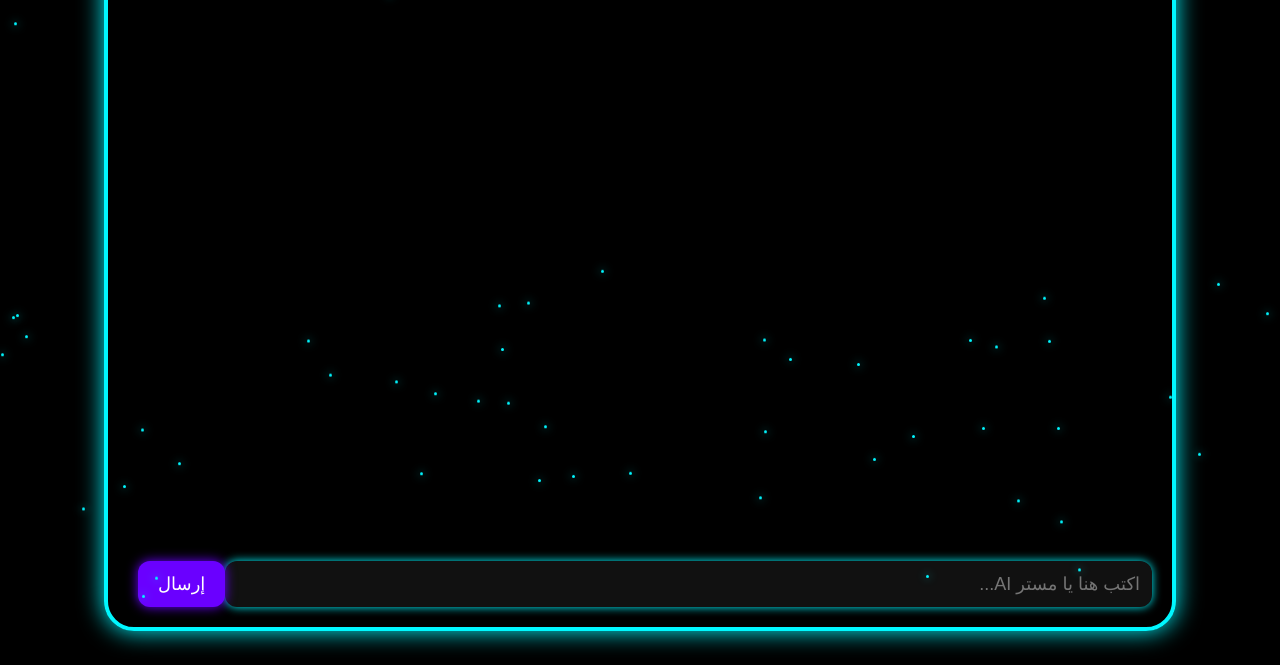
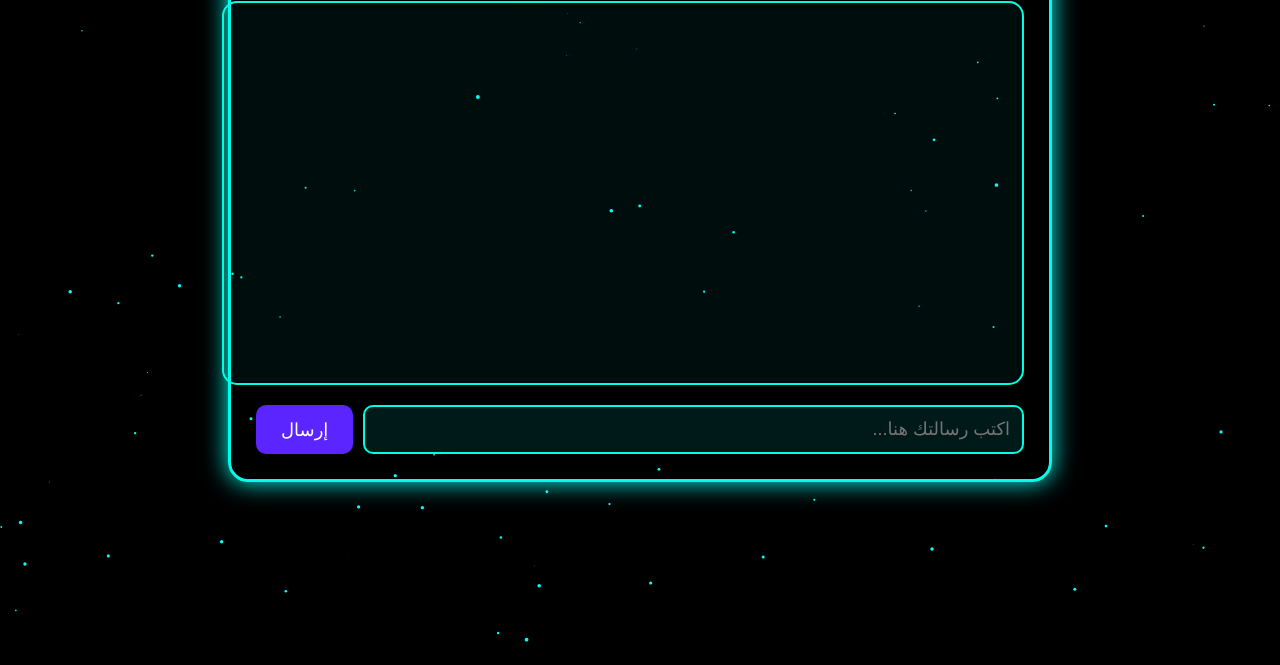
Before and after one commit to ijrambux/misterai-gpt, a plain HTML site: page index.html in a window 1280 px wide. Shown: the part 156-821 px from the top of the page. After the commit the page ends 800 px from the top, so only its background shows below. Drawn offline with Linux system fonts and the light colour scheme.

Commit message:
Update index.html

```diff
--- a/index.html
+++ b/index.html
@@ -1,170 +1,179 @@
 <!DOCTYPE html>
-<html lang="ar">
+<html lang="ar" dir="rtl">
 <head>
-    <meta charset="UTF-8">
+  <meta charset="UTF-8" />
+  <meta name="viewport" content="width=device-width, initial-scale=1.0" />
   <title>MisterAI GPT 🤖</title>
 
   <style>
     body {
       margin: 0;
-            height: 100vh;
+      padding: 0;
+      background: #000;
+      font-family: "Cairo", sans-serif;
+      color: #fff;
       overflow: hidden;
-            background: #000;
-            font-family: Arial, sans-serif;
-            direction: rtl;
-            color: white;
     }
 
-        /* نجوم تتساقط */
-        .star {
+    /* خلفية نجوم */
+    canvas {
       position: fixed;
-            width: 3px;
-            height: 3px;
-            background: #00f7ff;
-            box-shadow: 0 0 10px #00f7ff;
-            border-radius: 50%;
-            animation: fall linear infinite;
+      top: 0;
+      left: 0;
+      width: 100%;
+      height: 100%;
+      z-index: -1;
     }
 
-        @keyframes fall {
-            from {transform: translateY(-10vh);}
-            to {transform: translateY(110vh);}
+    .container {
+      width: 60%;
+      margin: 50px auto;
+      padding: 25px;
+      border: 3px solid #00ffea;
+      border-radius: 20px;
+      box-shadow: 0 0 25px #00fff2;
+      text-align: center;
     }
 
-        /* الإطار */
-        .frame {
-            width: 80%;
-            height: 80%;
-            margin: auto;
-            margin-top: 5vh;
-            border: 4px solid #00f7ff;
-            border-radius: 30px;
-            box-shadow: 0 0 25px #00f7ff;
-            padding: 20px;
-            display: flex;
-            flex-direction: column;
+    #title {
+      font-size: 35px;
+      margin-bottom: 15px;
+      text-shadow: 0 0 15px #00fff7;
     }
 
-        #messages {
+    #chatBox {
+      width: 100%;
+      height: 350px;
+      background: rgba(0, 255, 255, 0.05);
+      border: 2px solid #00ffe1;
+      border-radius: 15px;
+      padding: 15px;
+      overflow-y: auto;
+      text-align: right;
+    }
+
+    .msg {
+      padding: 10px;
+      margin: 10px 0;
+      border-radius: 10px;
+    }
+
+    .you {
+      background: #0066ff33;
+    }
+
+    .ai {
+      background: #00ffaa22;
+    }
+
+    #inputArea {
+      margin-top: 20px;
+      display: flex;
+      gap: 10px;
+    }
+
+    #userMsg {
       flex: 1;
-            overflow-y: auto;
-            padding: 10px;
+      padding: 12px;
+      border-radius: 10px;
+      border: 2px solid #00ffe1;
+      background: #001a1a;
+      color: #fff;
       font-size: 18px;
     }
 
-        /* الرسائل */
-        .ai {
-            background: rgba(0,255,255,0.12);
-            padding: 10px;
-            border-radius: 12px;
-            margin: 5px 0;
+    button {
+      padding: 12px 25px;
+      border: none;
+      border-radius: 10px;
+      background: #5b25ff;
+      color: #fff;
+      font-size: 18px;
+      cursor: pointer;
+      transition: 0.2s;
     }
 
-        .user {
-            background: rgba(170,0,255,0.20);
-            padding: 10px;
-            border-radius: 12px;
-            margin: 5px 0;
-            text-align: left;
-        }
-
-        /* إدخال الكتابة */
-        #inputBox {
-            display: flex;
-            margin-top: 10px;
-        }
-
-        #textInput {
-            flex: 1;
-            padding: 12px;
-            font-size: 18px;
-            border-radius: 12px;
-            border: none;
-            outline: none;
-            background: #111;
-            color: white;
-            box-shadow: 0 0 10px #00f7ff;
-        }
-
-        #sendBtn {
-            padding: 12px 20px;
-            margin-left: 10px;
-            background: #6a00ff;
-            color: white;
-            border: none;
-            border-radius: 12px;
-            cursor: pointer;
-            font-size: 18px;
-            box-shadow: 0 0 12px #6a00ff;
+    button:hover {
+      background: #7b55ff;
     }
   </style>
 </head>
 
 <body>
 
-<script>
-    // إنشاء 60 نجمة
-    for (let i = 0; i < 60; i++) {
-        let s = document.createElement("div");
-        s.className = "star";
-        s.style.left = Math.random() * 100 + "vw";
-        s.style.animationDuration = (4 + Math.random() * 6) + "s";
-        document.body.appendChild(s);
-    }
-</script>
+<canvas id="stars"></canvas>
 
-<h1 style="text-align:center; color:#00f7ff; text-shadow:0 0 20px #00f7ff;">
-    MisterAI GPT 🤖
-</h1>
+<div class="container">
+  <h1 id="title">MisterAI GPT 🤖</h1>
 
-<div class="frame">
+  <div id="chatBox"></div>
 
-    <div id="messages"></div>
-
-    <div id="inputBox">
-        <input id="textInput" placeholder="اكتب هنا يا مستر AI..." />
-        <button id="sendBtn">إرسال</button>
+  <div id="inputArea">
+    <input type="text" id="userMsg" placeholder="اكتب رسالتك هنا..." />
+    <button onclick="sendMsg()">إرسال</button>
   </div>
-
 </div>
 
 <script>
-    const messages = document.getElementById("messages");
-    const input = document.getElementById("textInput");
+/* ---------- خلفية نجوم متحركة ---------- */
+const canvas = document.getElementById("stars");
+const ctx = canvas.getContext("2d");
 
-    document.getElementById("sendBtn").onclick = sendMessage;
+canvas.width = window.innerWidth;
+canvas.height = window.innerHeight;
 
-    function sendMessage() {
-        let text = input.value.trim();
-        if (text === "") return;
+let stars = [];
+for (let i = 0; i < 100; i++) {
+    stars.push({ x: Math.random() * canvas.width, y: Math.random() * canvas.height, size: Math.random() * 2 });
+}
 
-        addUser(text);
+function animateStars() {
+    ctx.clearRect(0, 0, canvas.width, canvas.height);
+    ctx.fillStyle = "#00fff7";
+    stars.forEach(s => {
+        ctx.beginPath();
+        ctx.arc(s.x, s.y, s.size, 0, Math.PI * 2);
+        ctx.fill();
+        s.y += 0.3;
+        if (s.y > canvas.height) s.y = 0;
+    });
+    requestAnimationFrame(animateStars);
+}
+animateStars();
+
+/* ---------- إرسال الرسالة إلى API ---------- */
+async function sendMsg() {
+    const input = document.getElementById("userMsg");
+    const msg = input.value.trim();
+    if (!msg) return;
+
+    addMsg(msg, "you");
     input.value = "";
 
-        fakeAIReply(text);
+    addMsg("⏳ جاري التفكير...", "ai");
+
+    const response = await fetch("/api/chat", {
+        method: "POST",
+        headers: { "Content-Type": "application/json" },
+        body: JSON.stringify({ message: msg })
+    });
+
+    const data = await response.json();
+
+    document.querySelectorAll(".ai").forEach(m => {
+        if (m.textContent === "⏳ جاري التفكير...") m.remove();
+    });
+
+    addMsg(data.reply, "ai");
 }
 
-    function addUser(msg) {
-        let div = document.createElement("div");
-        div.className = "user";
-        div.innerText = msg;
-        messages.appendChild(div);
-        messages.scrollTop = messages.scrollHeight;
-    }
-
-    function addAI(msg) {
-        let div = document.createElement("div");
-        div.className = "ai";
-        div.innerText = msg;
-        messages.appendChild(div);
-        messages.scrollTop = messages.scrollHeight;
-    }
-
-    function fakeAIReply(userMsg) {
-        addAI("🔍 جاري تحليل سؤالك...");
-        setTimeout(() => {
-            addAI("هذا نموذج تجريبي… نربط الذكاء الحقيقي (OpenAI API) كي تقولي.");
-        }, 1200);
+function addMsg(text, type) {
+    const box = document.getElementById("chatBox");
+    const div = document.createElement("div");
+    div.className = "msg " + type;
+    div.textContent = text;
+    box.appendChild(div);
+    box.scrollTop = box.scrollHeight;
 }
 </script>
 
```
Lines whose indentation alone changed are shown as unchanged.
